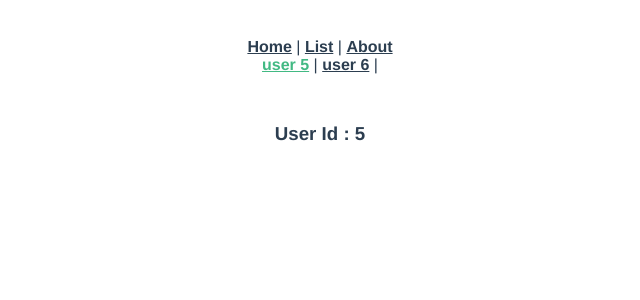
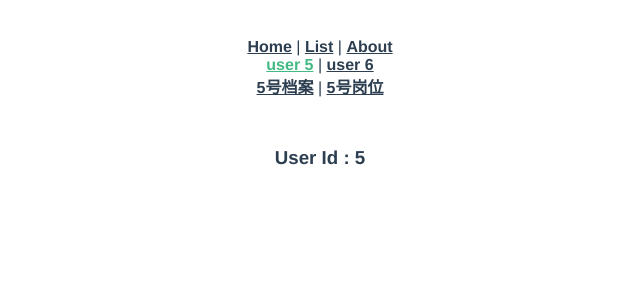
Before and after one commit to PorterZhang2021/Vue2.X_StudyNotes, a Vue app in the folder Vue2.X工具篇/cli-04/: page /user/5 in a window 1280 px wide. Shown: the top 300 px of the page, without its empty margins (320-960 px from the left). Built offline with nearby package versions, Linux system fonts and the light colour scheme.

Commit message:
[Add] 课时6 嵌套路由

```diff
--- a/Vue2.X工具篇/cli-04/src/App.vue
+++ b/Vue2.X工具篇/cli-04/src/App.vue
@@ -7,7 +7,11 @@
 
       <br>
       <router-link to="/user/5">user 5</router-link> |
-      <router-link to="/user/6">user 6</router-link> |
+      <router-link to="/user/6">user 6</router-link>
+
+      <br>
+      <router-link to="/user/5/profile">5号档案</router-link> |
+      <router-link to="/user/5/posts">5号岗位</router-link>
 
     </div>
     <router-view/>
--- a/Vue2.X工具篇/cli-04/src/views/User.vue
+++ b/Vue2.X工具篇/cli-04/src/views/User.vue
@@ -1,5 +1,8 @@
 <template>
-  <h3>User Id : {{$route.params.id}}</h3>
+  <div>
+    <h3>User Id : {{$route.params.id}}</h3>
+    <router-view></router-view>
+  </div>
 </template>
 
 <script>
--- /dev/null
+++ b/Vue2.X工具篇/cli-04/src/views/user/UserPosts.vue
@@ -0,0 +1,13 @@
+<template>
+  <h3>UserPosts个人岗位组件 : {{$route.params.id}}</h3>
+</template>
+
+<script>
+export default {
+  name: "UserPosts"
+}
+</script>
+
+<style scoped>
+
+</style>
--- /dev/null
+++ b/Vue2.X工具篇/cli-04/src/views/user/UserProfile.vue
@@ -0,0 +1,13 @@
+<template>
+  <h3>UserProfile个人档案组件 : {{$route.params.id}}</h3>
+</template>
+
+<script>
+export default {
+  name: "UserProfile"
+}
+</script>
+
+<style scoped>
+
+</style>
```
Also changed, not shown: Vue2.X工具篇/cli-04/src/router/index.js (+17 -1 lines).
